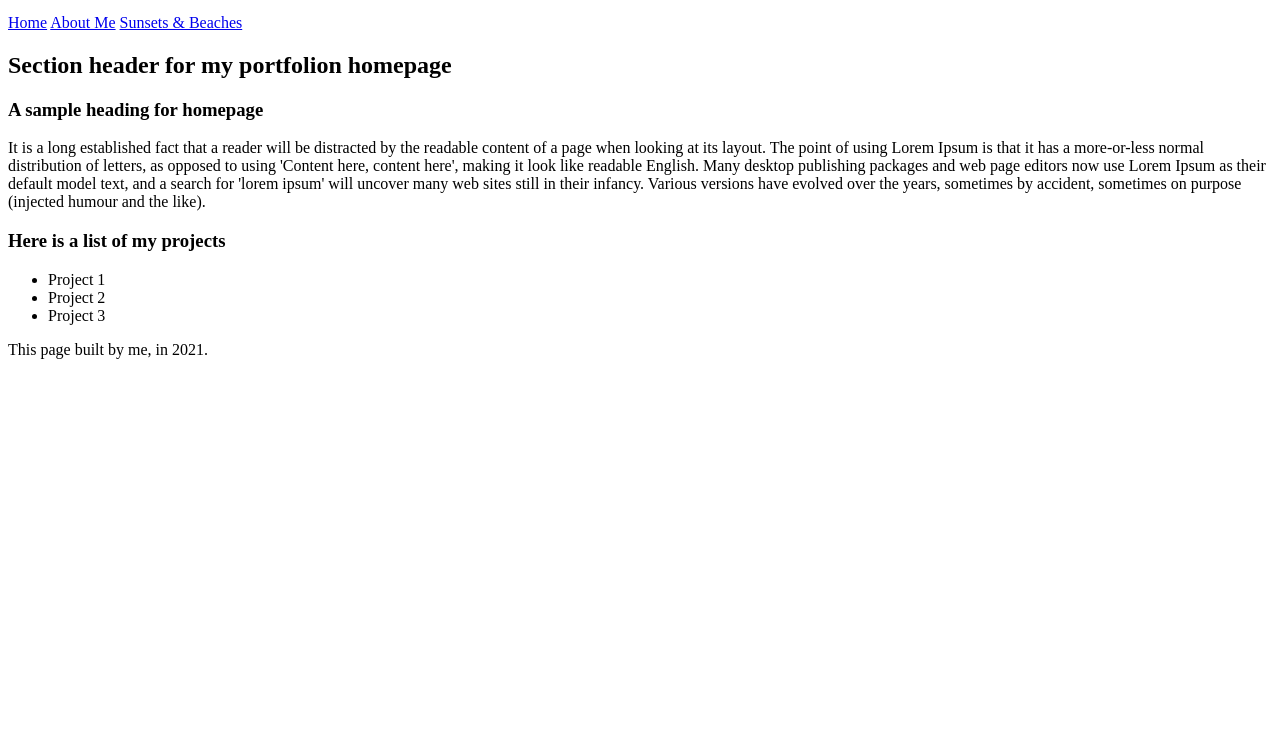
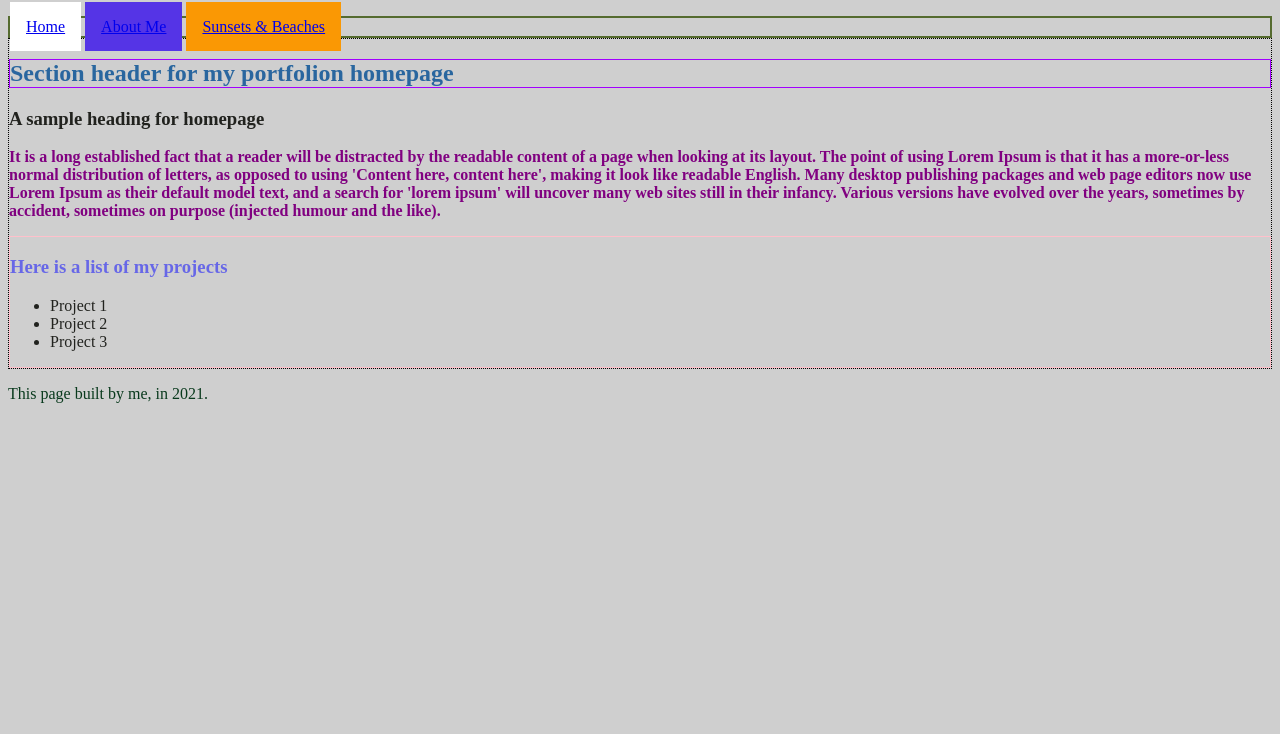
Before and after one commit to farhansolo/my-portfolio, a plain HTML site: page index.html in a window 1280 px wide. Shown: the part 66-800 px from the top of the page. Drawn offline with Linux system fonts and the light colour scheme.

Commit message:
add external css stylesheet

```diff
--- a/index.html
+++ b/index.html
@@ -3,6 +3,7 @@
   <head>
     <meta charset="utf-8">
     <title>My Portfolio</title>
+    <link rel="stylesheet" type="text/css" href="styles/stylesheet.css">
   </head>
   <body>
     <header>
@@ -15,13 +16,13 @@
     </header>
 
     <section>
-      <h2>Section header for my portfolion homepage</h2>
+      <h2 class="important">Section header for my portfolion homepage</h2>
       <article>
         <h3>A sample heading for homepage</h3>
-        <p>It is a long established fact that a reader will be distracted by the readable content of a page when looking at its layout. The point of using Lorem Ipsum is that it has a more-or-less normal distribution of letters, as opposed to using 'Content here, content here', making it look like readable English. Many desktop publishing packages and web page editors now use Lorem Ipsum as their default model text, and a search for 'lorem ipsum' will uncover many web sites still in their infancy. Various versions have evolved over the years, sometimes by accident, sometimes on purpose (injected humour and the like).</p>
+        <p id="lead-paragraph">It is a long established fact that a reader will be distracted by the readable content of a page when looking at its layout. The point of using Lorem Ipsum is that it has a more-or-less normal distribution of letters, as opposed to using 'Content here, content here', making it look like readable English. Many desktop publishing packages and web page editors now use Lorem Ipsum as their default model text, and a search for 'lorem ipsum' will uncover many web sites still in their infancy. Various versions have evolved over the years, sometimes by accident, sometimes on purpose (injected humour and the like).</p>
       </article>
       <aside>
-        <h3>Here is a list of my projects</h3>
+        <h3 class="purple-text">Here is a list of my projects</h3>
         <ul>
           <li>Project 1</li>
           <li>Project 2</li>
--- /dev/null
+++ b/styles/stylesheet.css
@@ -0,0 +1,94 @@
+h1 {
+  color: rgba(20, 153, 64, 0.89);
+  border-style: solid;
+  border-width: 1px;
+  border-color: rgb(0, 47, 255);
+}
+
+h2 {
+  color: rgba(20, 89, 153, 0.89);
+  border-style: solid;
+  border-width: 1px;
+  border-color: rgb(162, 0, 255);
+}
+
+nav {
+  border-style: solid;
+  border-width: 2px;
+  border-color: darkolivegreen;
+}
+
+section {
+  border-style: dashed;
+  border-width: 2px;
+  border-color: gray;
+}
+
+section {
+  border-style: dotted;
+  border-width: 1px;
+  border-color: black;
+}
+
+aside {
+  border-style: solid;
+  border-width: 1px;
+  border-color: pink;
+}
+
+p {
+  color: rgb(9, 58, 29);
+}
+
+body {
+  color: rgb(33, 34, 30);
+  background-color: rgb(207, 207, 207);
+}
+
+.purple-text {
+  color: rgba(0, 0, 255, .5);
+}
+
+.important {
+  font-weight: bold;
+}
+
+#lead-paragraph {
+  color: purple;
+  font-weight: bold;
+}
+
+.important:hover {
+  background-color: #ec3e09;
+}
+
+a[href="#"] {
+  background-color: rgb(255, 255, 255);
+  padding: 1rem;
+}
+
+a[href="index.html"] {
+  background-color: coral;
+  padding: 1rem;
+}
+
+a[href="about-me.html"] {
+  background-color: rgb(85, 52, 230);
+  padding: 1rem;
+}
+
+a[href="sunsets-and-beaches.html"] {
+  background-color: rgb(250, 152, 4);
+  padding: 1rem;
+}
+
+p.important {
+  width: 75%;
+}
+
+img {
+  border-style: double;
+  border-color: pink;
+  border-width: 3px;
+  width: 20%;
+}
```
Also changed, not shown: about-me.html (+1 -0 lines), sunsets-and-beaches.html (+1 -0 lines).
